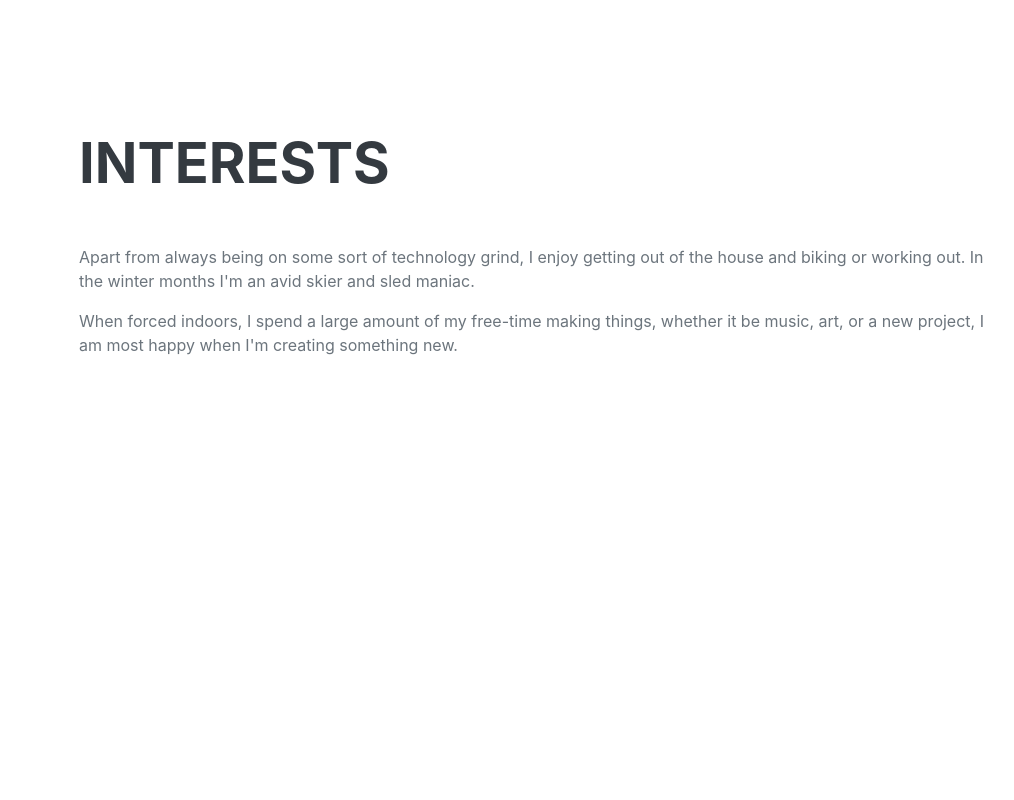
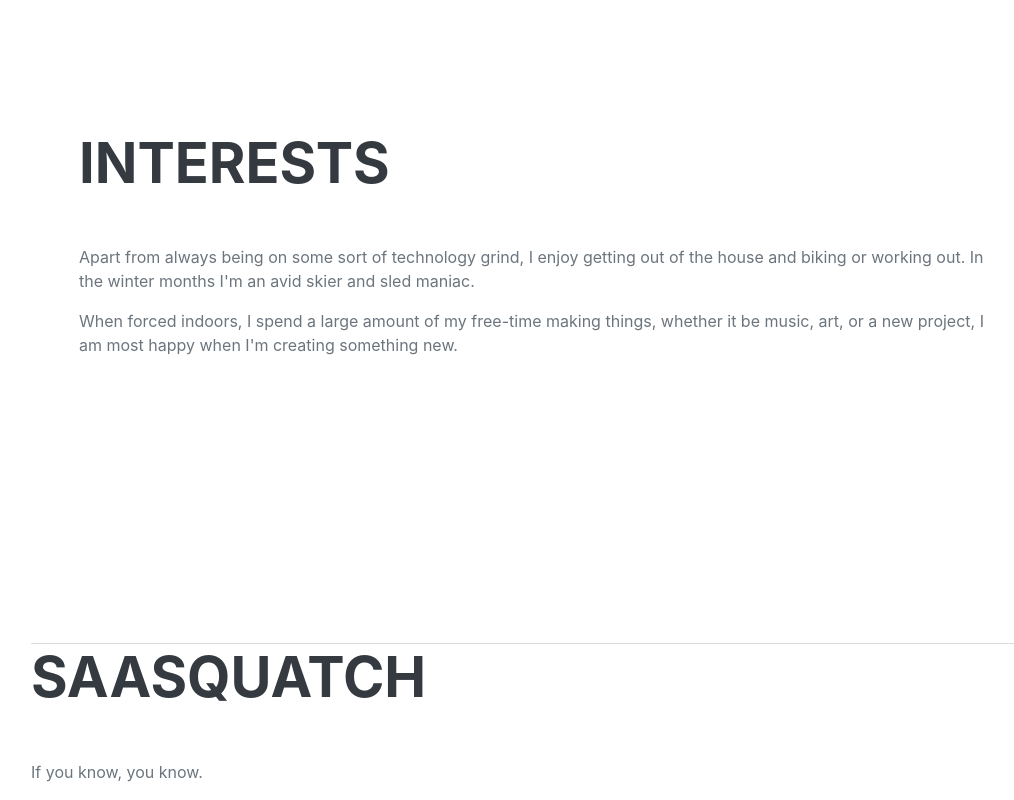
Before and after one commit to TDJenks/trevorjenks.github.io, a plain HTML site: page index.html in a window 1280 px wide. Shown: the part 3423-4223 px from the top of the page, without its empty margins (241-1255 px from the left). Before the commit the page ends 4066 px from the top, so only its background shows below. Drawn offline with nearby package versions, Linux system fonts and the light colour scheme; a web font is replaced by a local one.

Commit message:
Update index.html

```diff
--- a/index.html
+++ b/index.html
@@ -147,6 +147,14 @@
                     <p class="mb-0">When forced indoors, I spend a large amount of my free-time making things, whether it be music, art, or a new project, I am most happy when I'm creating something new.</p>
                 </div>
             </section>
+            <hr class="m-0" />
+            <!-- Impact.com-->
+            <section class="impactcom-section" id="co-op">
+                <div class="impactcom-section-content">
+                    <h2 class="mb-5">SaaSquatch</h2>
+                    <p>If you know, you know.</p>
+                </div>
+            </section>
         </div>
         <!-- Bootstrap core JS-->
         <script src="https://cdn.jsdelivr.net/npm/bootstrap@5.2.3/dist/js/bootstrap.bundle.min.js"></script>
```
